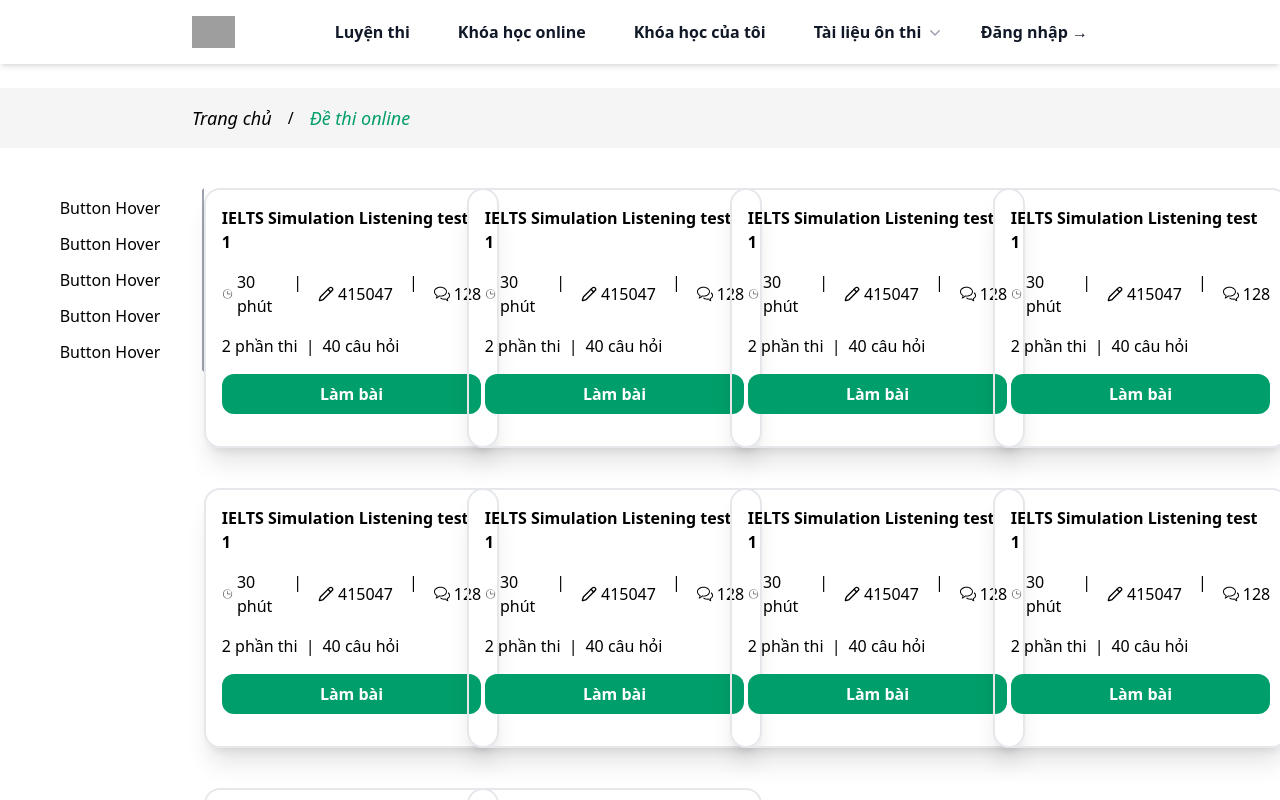
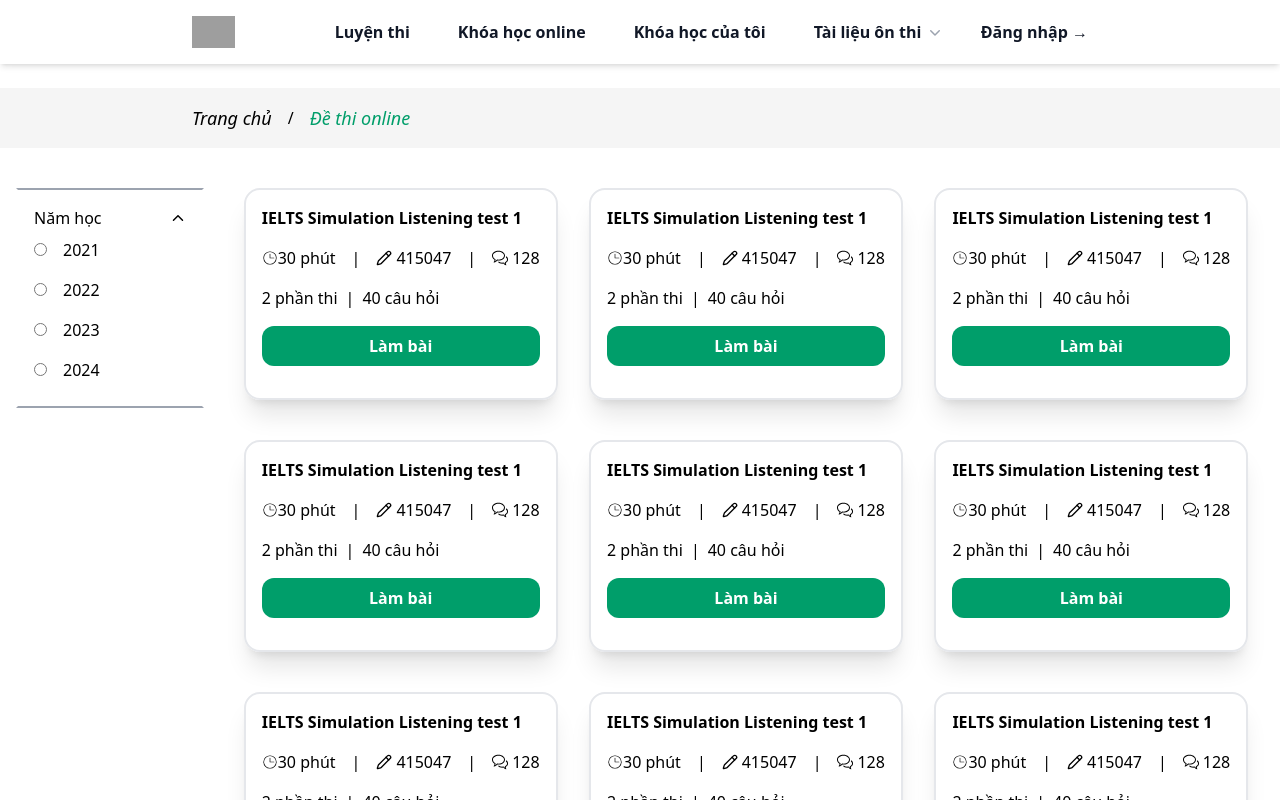
Before and after one commit to ndndaunghia/exam-fe, a React (Vite) app: page /list-test in a window 1280 px wide. Shown: the top 800 px of the page. Built offline with nearby package versions, Linux system fonts and the light colour scheme; grey boxes are pictures that could not be loaded.

Commit message:
doing list test page

```diff
--- a/src/components/ListTest/ListTest.tsx
+++ b/src/components/ListTest/ListTest.tsx
@@ -1,25 +1,62 @@
-import Tab from "../Tab";
+import { useState } from "react";
 import TestItem from "../TestItem";
 import Title from "../Title";
+import { IoIosArrowDown, IoIosArrowUp } from "react-icons/io";
+
 
 const ListTest = () => {
+  const [isOpenTab, setIsOpenTab] = useState(true);
+
+  const handleOpenTab = () => {
+    setIsOpenTab((prev: boolean) => !prev);
+  };
+
   return (
     <>
       <div className="pt-16 "></div>
       <Title title="Đề thi online" />
       <div className=" ">
         <div className="grid grid-cols-1 sm:grid-cols-12 md:grid-cols-12 p-4 gap-6">
-          <div className="col-span-1 sm:col-span-2 md:col-span-2 border-r-gray-400 border-white border-2 text-center h-fit  top-24">
+          <div className="col-span-1 sm:col-span-2 md:col-span-2 text-center h-fit  top-24">
             <div className="flex flex-col">
-              <Tab />
-              <Tab />
-              <Tab />
-              <Tab />
-              <Tab />
+              <div className="cursor-pointer p-4 border-y-gray-400 border-white border-2 transition ease-in-out delay-1500">
+                <div
+                  className="flex justify-between items-center select-none"
+                  onClick={handleOpenTab}
+                >
+                  <h3>Năm học</h3>
+                  <span className="transition-all duration-3000 ease-in-out">
+                    {isOpenTab ? <IoIosArrowUp /> : <IoIosArrowDown />}
+                  </span>
+                </div>
+
+                <div
+                  className={`flex flex-col items-start transition ease-in-out delay-1500 ${
+                    isOpenTab ? "block" : "hidden"}`}
+                >
+                  <label htmlFor="2021" className="my-2 cursor-pointer">
+                    <input type="radio" name="year" id="2021" />
+                    <span className="mx-4">2021</span>
+                  </label>
+                  <label htmlFor="2022" className="my-2 cursor-pointer">
+                    <input type="radio" name="year" id="2022" />
+                    <span className="mx-4">2022</span>
+                  </label>
+                  <label htmlFor="2023" className="my-2 cursor-pointer">
+                    <input type="radio" name="year" id="2023" />
+                    <span className="mx-4">2023</span>
+                  </label>
+                  <label htmlFor="2024" className="my-2 cursor-pointer">
+                    <input type="radio" name="year" id="2024" />
+                    <span className="mx-4">2024</span>
+                  </label>
+                </div>
+              </div>
+
             </div>
           </div>
           <div className="col-span-1 sm:col-span-10 md:col-span-10 rounded-xl">
-            <div className="grid lg:grid-cols-4 sm:grid-cols-1 md:grid-cols-2 gap-y-10 gap-x-4 place-items-center">
+            <div className="grid 2xl:grid-cols-4 xl:grid-cols-3 lg:grid-cols-2 sm:grid-cols-1 md:grid-cols-2 gap-y-10 place-items-center">
               {Array.from({ length: 10 }).map((_, index) => (
                 <TestItem key={index} />
               ))}
--- a/src/components/Tab/Tab.tsx
+++ /dev/null
@@ -1,12 +0,0 @@
-import React from "react";
-
-const Tab = () => {
-  return (
-    <button className="relative  group  py-1.5 px-2.5 text-black">
-      <span className="absolute bottom-0 left-0 w-0 h-0.5 bg-primary group-hover:w-full group-hover:transition-all"></span>
-      Button Hover
-    </button>
-  );
-};
-
-export default Tab;
--- a/src/components/Tab/index.ts
+++ /dev/null
@@ -1 +0,0 @@
-export { default } from "./Tab";
--- a/src/components/TestItem/TestItem.tsx
+++ b/src/components/TestItem/TestItem.tsx
@@ -10,7 +10,7 @@
     <div className=" max-w-fit p-4 rounded-2xl border-2 shadow-xl">
       <h2 className="font-semibold">IELTS Simulation Listening test 1</h2>
       <div className="flex gap-4 my-4">
-        <div className="flex items-center gap-1">
+        <div className="flex items-center">
           <CiClock2 />
           <p> 30 phút</p>
         </div>
--- /dev/null
+++ b/src/constants/SidebarItem.ts
@@ -0,0 +1,7 @@
+import { Content } from "../components/SidebarItem/SidebarItem.type";
+
+export const CONTENT: Content = {
+  type: "year",
+  title: "Năm",
+  label: ["2021", "2022", "2023", "2024"],
+};
```
Also changed, not shown: 1 other file (tests, documents, lock files or other folders).
